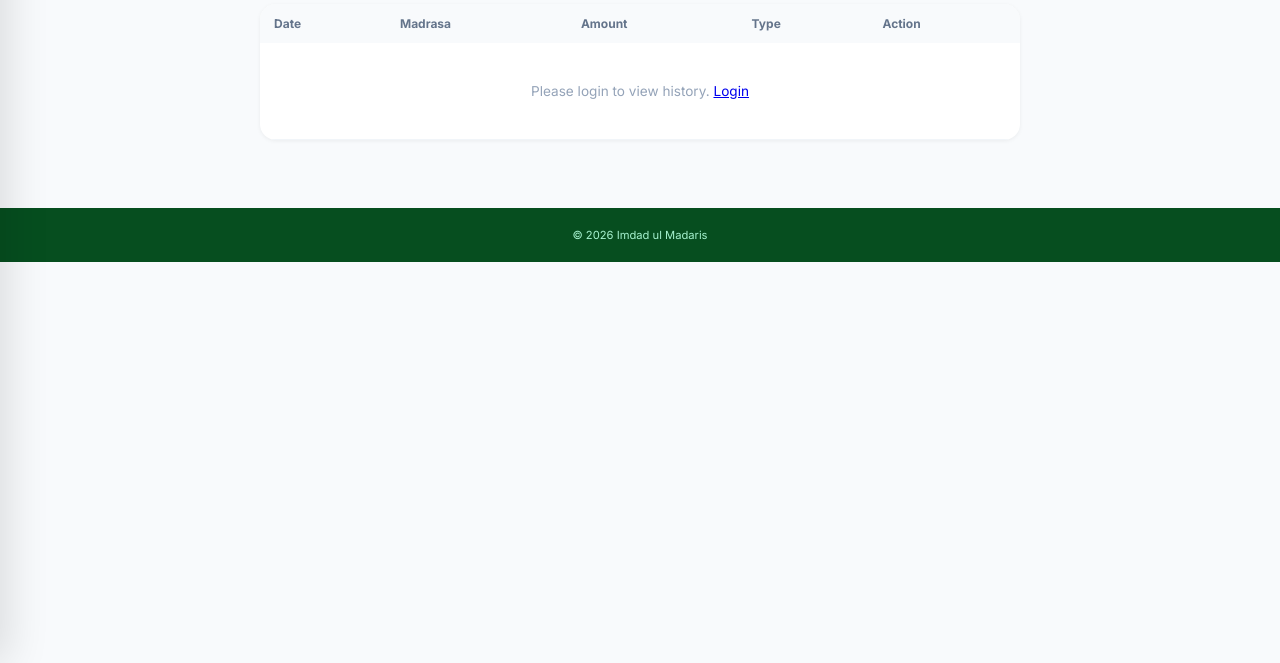
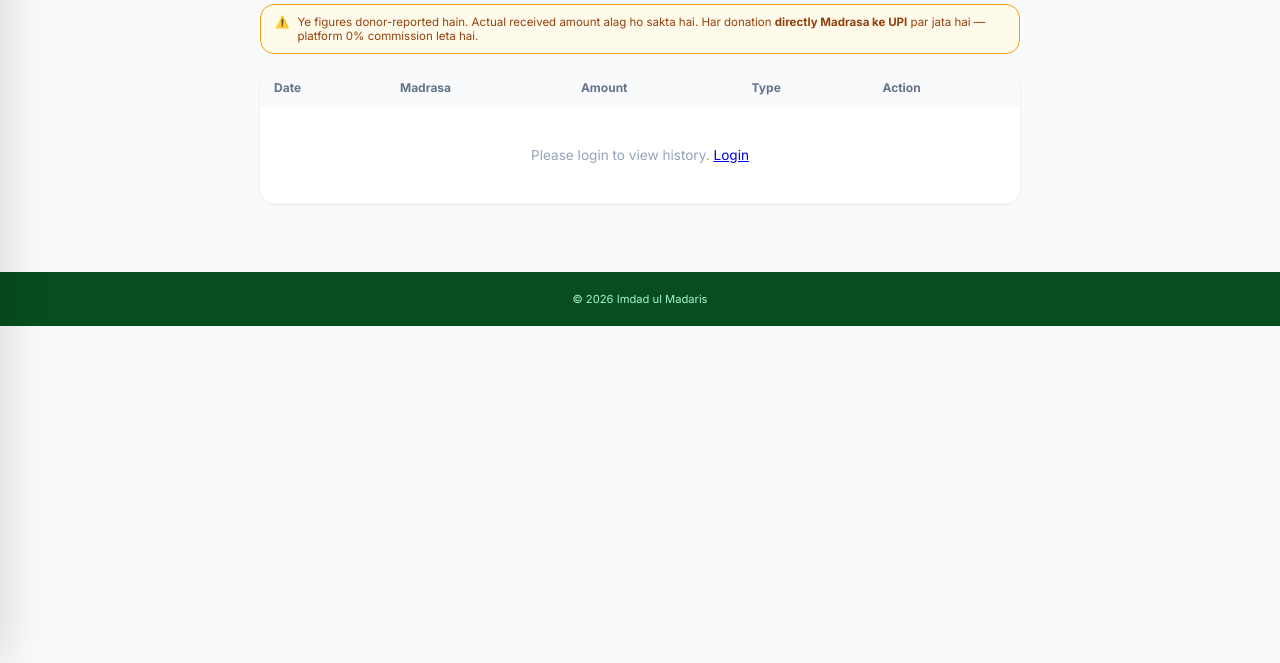
Before and after one commit to mdsalman-st/imdad-ul-madaris, a website: page public/donation-history.html in a window 1280 px wide. Shown: the part 137-800 px from the top of the page. Drawn offline with Linux system fonts and the light colour scheme.

Commit message:
disclaimer2

```diff
--- a/public/donation-history.html
+++ b/public/donation-history.html
@@ -97,6 +97,10 @@
 <!-- MAIN CONTENT -->
 <div class="container">
     <h2>Donation History</h2>
+    <div style="background:#fffbeb;border:1px solid #f59e0b;border-radius:14px;padding:10px 14px;margin-bottom:14px;font-size:0.72rem;color:#92400e;display:flex;gap:8px;align-items:flex-start;">
+        <span style="flex-shrink:0;">⚠️</span>
+        <span>Ye figures donor-reported hain. Actual received amount alag ho sakta hai. Har donation <strong>directly Madrasa ke UPI</strong> par jata hai — platform 0% commission leta hai.</span>
+    </div>
     <div class="card">
         <table><thead><tr><th>Date</th><th>Madrasa</th><th>Amount</th><th>Type</th><th>Action</th></tr></thead>
         <tbody id="historyList"><tr><td colspan="5" class="empty">Loading...</td></tr></tbody></table>
```
Also changed, not shown: public/donor-dashboard.html (+6 -0 lines).
